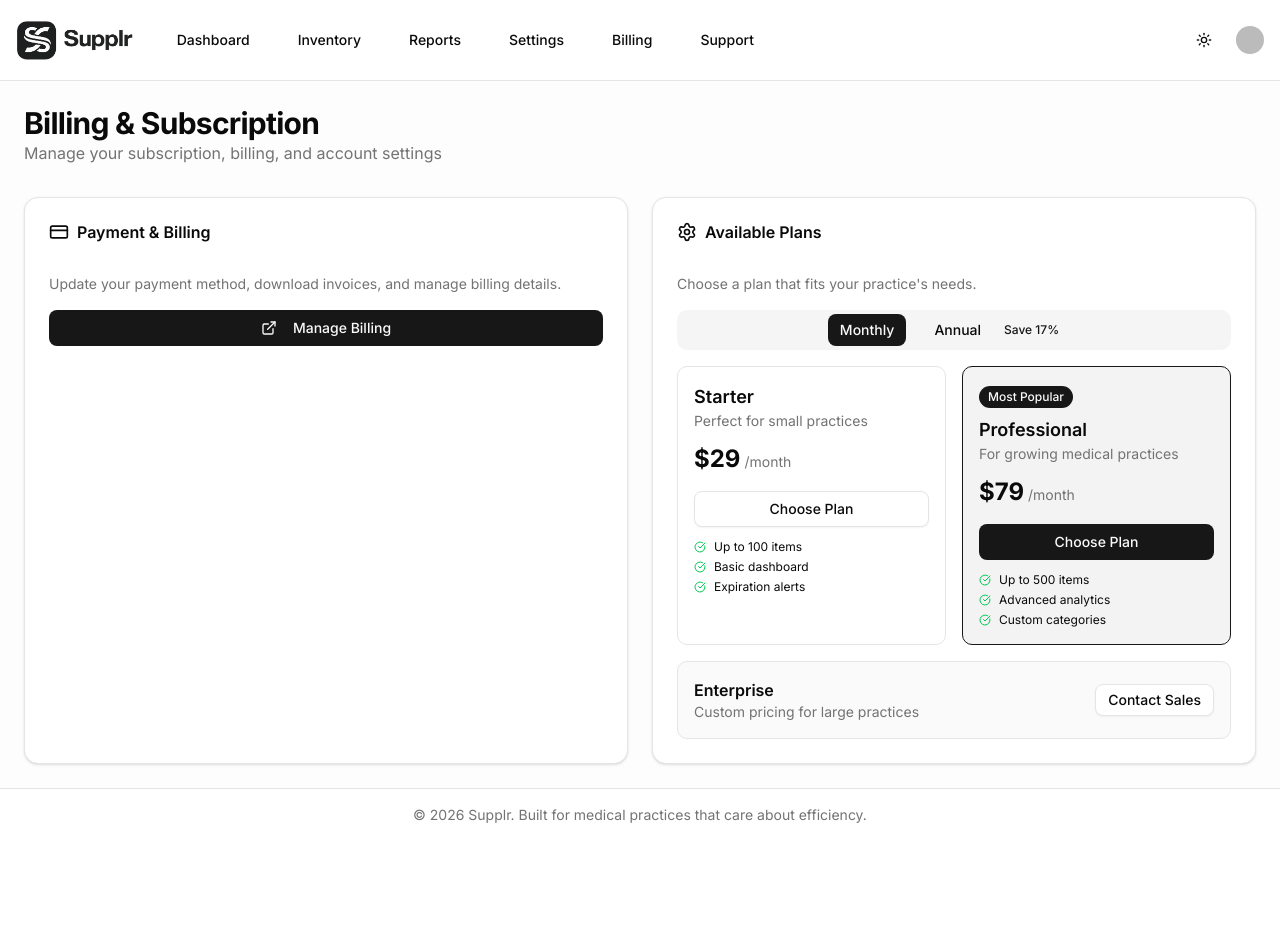
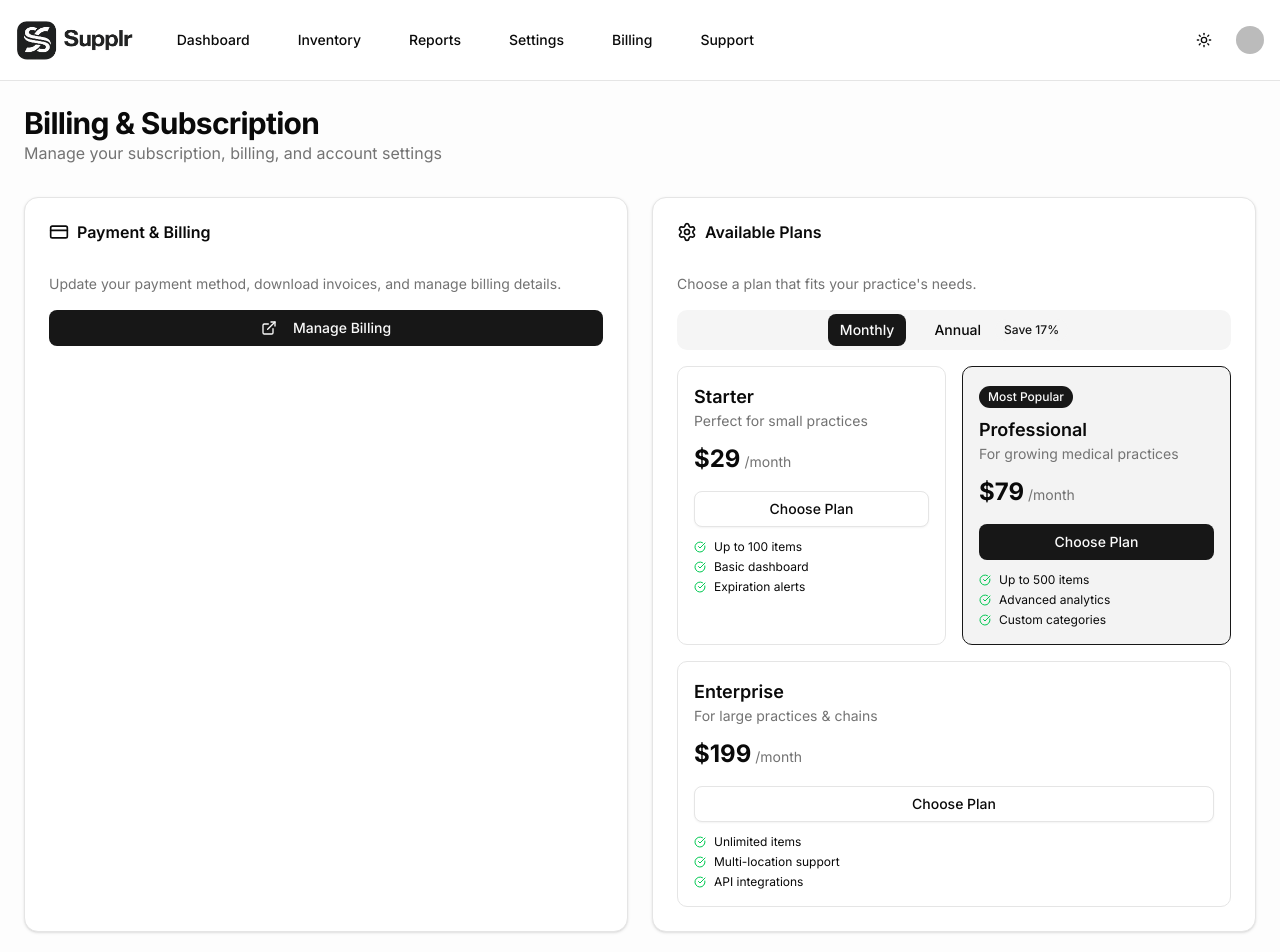
Before and after one commit to Leado1/Supplr, a Next.js app: page /billing in a window 1280 px wide. Shown: the top 952 px of the page. Before the commit the page ends 841 px from the top, so only its background shows below. Built offline with nearby package versions, Linux system fonts and the light colour scheme; no server answers; the database is empty; sample sign-in values are in the browser's storage; some icons are missing; a web font is replaced by a local one.

Commit message:
fix billing issue with stripe

```diff
--- a/src/app/(dashboard)/billing/page.tsx
+++ b/src/app/(dashboard)/billing/page.tsx
@@ -423,18 +423,56 @@ export default function BillingPage() {
             </div>
 
             {/* Enterprise option */}
-            <div className="border rounded-lg p-4 bg-muted/50">
-              <div className="flex justify-between items-center">
-                <div>
-                  <h3 className="font-semibold">Enterprise</h3>
-                  <p className="text-sm text-muted-foreground">Custom pricing for large practices</p>
+            <div className="border rounded-lg p-4">
+              <div className="mb-3">
+                <h3 className="font-semibold text-lg">Enterprise</h3>
+                <p className="text-sm text-muted-foreground">For large practices & chains</p>
+              </div>
+
+              <div className="mb-4">
+                <div className="flex items-baseline">
+                  <span className="text-2xl font-bold">
+                    ${isAnnual ? 166 : 199}
+                  </span>
+                  <span className="text-sm text-muted-foreground ml-1">/month</span>
                 </div>
-                <Button variant="outline" size="sm" asChild>
-                  <Link href="mailto:sales@supplr.com">
-                    Contact Sales
-                  </Link>
-                </Button>
+                {isAnnual && (
+                  <p className="text-xs text-muted-foreground">
+                    Billed annually ($1992)
+                  </p>
+                )}
               </div>
+
+              <Button
+                onClick={() => handleCheckout({
+                  name: "Enterprise",
+                  monthlyPrice: 199,
+                  annualPrice: 1992,
+                  monthlyEquivalent: 166,
+                  monthlyPriceId: process.env.NEXT_PUBLIC_STRIPE_ENTERPRISE_MONTHLY_PRICE_ID || "",
+                  annualPriceId: process.env.NEXT_PUBLIC_STRIPE_ENTERPRISE_ANNUAL_PRICE_ID || ""
+                }, 2)}
+                disabled={isProcessing || subscription?.plan === "enterprise"}
+                className="w-full mb-3"
+                variant="outline"
+              >
+                {subscription?.plan === "enterprise" ? "Current Plan" : "Choose Plan"}
+              </Button>
+
+              <ul className="space-y-1 text-xs">
+                <li className="flex items-center">
+                  <CheckCircle className="h-3 w-3 text-green-500 mr-2 flex-shrink-0" />
+                  Unlimited items
+                </li>
+                <li className="flex items-center">
+                  <CheckCircle className="h-3 w-3 text-green-500 mr-2 flex-shrink-0" />
+                  Multi-location support
+                </li>
+                <li className="flex items-center">
+                  <CheckCircle className="h-3 w-3 text-green-500 mr-2 flex-shrink-0" />
+                  API integrations
+                </li>
+              </ul>
             </div>
           </CardContent>
         </Card>
--- a/src/app/pricing/page.tsx
+++ b/src/app/pricing/page.tsx
@@ -14,13 +14,22 @@ export default function PricingPage() {
   const handleCheckout = async (plan: any, index: number) => {
     if (index === 2) { // Enterprise plan
       // Redirect to contact for enterprise
-      window.location.href = "mailto:sales@supplr.com";
+      window.location.href = "mailto:support@supplr.net";
       return;
     }
 
     try {
       setIsLoading(true);
       const priceId = isAnnual ? plan.annualPriceId : plan.monthlyPriceId;
+
+      // Debug: Log the price ID to see what we're working with
+      console.log("Plan:", plan.name, "PriceId:", priceId, "IsAnnual:", isAnnual);
+
+      // Check if price ID is empty or undefined
+      if (!priceId || priceId.trim() === "") {
+        alert("Pricing configuration error. Please contact support.");
+        return;
+      }
 
       const response = await fetch("/api/billing/create-checkout", {
         method: "POST",
```
